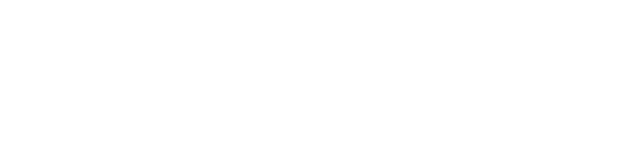
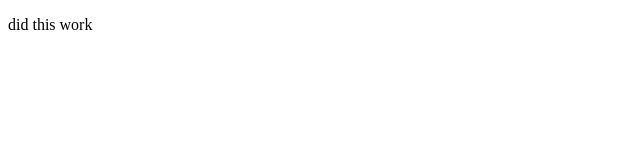
Before and after one commit to Adriverforlife/HW-Wireframe, a plain HTML site: page index.html in a window 1280 px wide. Shown: the whole page, without its empty margins (0-640 px from the left). Drawn offline with Linux system fonts and the light colour scheme.

Commit message:
added text

```diff
--- a/index.html
+++ b/index.html
@@ -7,6 +7,6 @@
     <title>Document</title>
 </head>
 <body>
-
+    <p>did this work</p>
 </body>
 </html>
```
